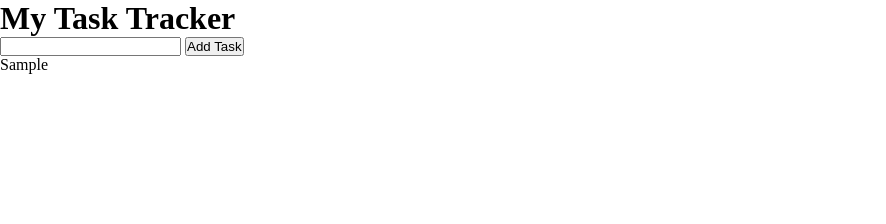
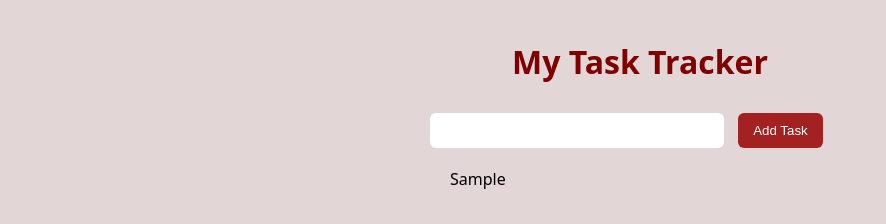
Before and after one commit to Kavic07/TaskTracker, a plain HTML site: page index.html in a window 1280 px wide. Both pictures are taken after typing "Sample" into the empty fields and a click on the button "Add Task". Shown: the whole page, without its empty margins (0-886 px from the left). Drawn offline with Linux system fonts and the light colour scheme.

Commit message:
Add CSS styling

```diff
--- a/style.css
+++ b/style.css
@@ -3,3 +3,61 @@
   padding: 0;
   box-sizing: border-box;
 }
+body {
+  font-family: system-ui, -apple-system, BlinkMacSystemFont, "Segoe UI", Roboto,
+    Oxygen, Ubuntu, Cantarell, "Open Sans", "Helvetica Neue", sans-serif,
+    "Lucida Sans", Arial, sans-serif, sans-serif;
+  background-color: #e2d6d6;
+  padding: 40px;
+  max-width: 500px;
+  margin: auto;
+}
+
+h1 {
+  text-align: center;
+  color: maroon;
+  margin-bottom: 30px;
+}
+
+input[type="text"] {
+  width: 70%;
+  padding: 10px;
+  border: none;
+  border-radius: 6px;
+  font-style: italic;
+}
+
+button {
+  padding: 10px 15px;
+  margin-left: 10px;
+  background-color: rgb(163, 33, 33);
+  color: #fff;
+  border: none;
+  border-radius: 6px;
+  cursor: pointer;
+  transition: background-color 0.3s;
+}
+
+button:hover {
+  background-color: #45a049;
+}
+
+ul#task-list {
+  margin: 20px;
+}
+
+ul#task-list li {
+  margin-bottom: 10px;
+  display: flex;
+  justify-content: space-between;
+  align-items: center;
+  max-width: 250px;
+}
+
+ul#task-list li button {
+  background-color: #d46c60;
+}
+
+ul#task-list li button:hover {
+  background-color: red;
+}
```
